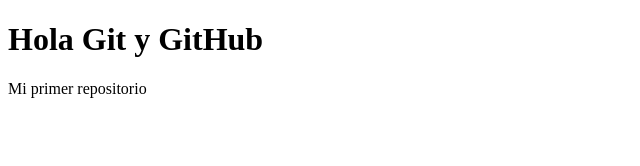
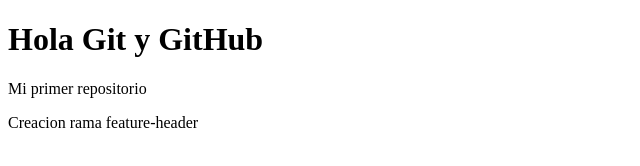
Before and after one commit to VHAlomon/git-practica, a plain HTML site: page index.html in a window 1280 px wide. Shown: the whole page, without its empty margins (0-640 px from the left). Drawn offline with Linux system fonts and the light colour scheme.

Commit message:
Agrego contenido inicial al index

```diff
--- a/index.html
+++ b/index.html
@@ -8,5 +8,6 @@
 <body>
     <h1>Hola Git y GitHub</h1>
     <p>Mi primer repositorio</p>
+    <p>Creacion rama feature-header</p>
 </body>
 </html>
```
